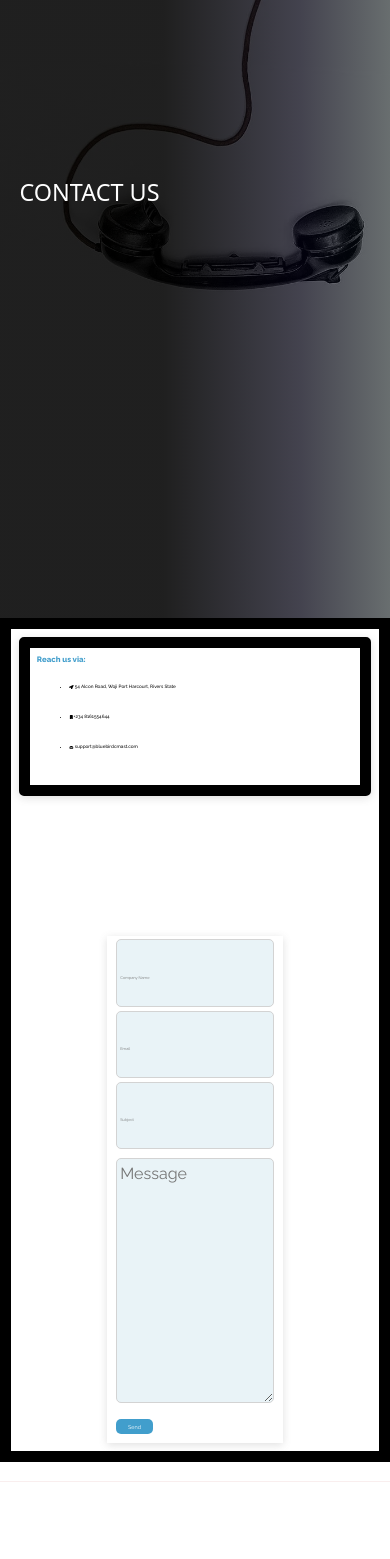
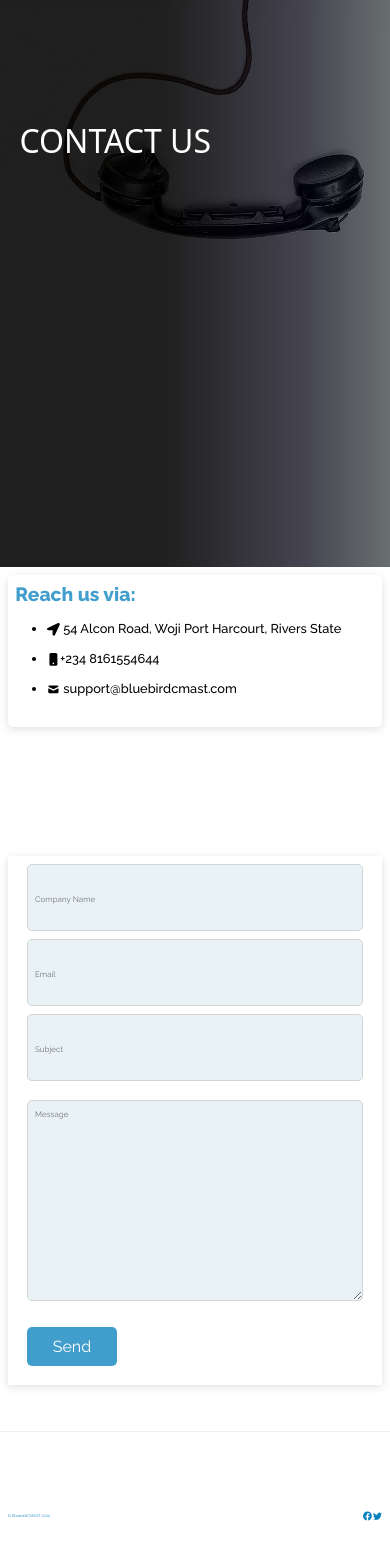
Before and after one commit to Rogue-codes/blu, a React (Create React App) app: page /contact in a window 390 px wide. Shown: the part 300-1859 px from the top of the page. Built offline with nearby package versions, Linux system fonts and the light colour scheme; the HTML template or start-up script is replaced by a standard one; a web font is replaced by a local one.

Commit message:
media query

```diff
--- a/src/Components/About.jsx
+++ b/src/Components/About.jsx
@@ -7,6 +7,9 @@ import Aos from 'aos'
 import "aos/dist/aos.css"
 
 const First = styled.div`
+    @media (max-width:450px) {
+      margin-top: -20%;
+    }
     margin-top: -7%;
     width: 100%;
     height: 100vh;
@@ -29,6 +32,9 @@ const Card = styled.div`
     justify-content: center;
     align-items: flex-start;
     h1{
+        @media (max-width:450px) {
+            font-size: 2rem;
+        }
         font-size: 6vw;
         color: #fff;
     }
@@ -45,10 +51,6 @@ const SecondSEction = styled.section`
         margin-top: 0%;
         flex-direction: column;
         gap: 10%;
-        border: 11px solid #000;
-    }
-    .left{
-
     }
     .right{
         width: 50%;
@@ -58,9 +60,15 @@ const SecondSEction = styled.section`
         -webkit-background-size:cover;
         -moz-background-size:cover;
         -o-background-size:cover;
+        @media (max-width:450px) {
+            width: 100%;
+        }
     }
 `
 const ThirdSection = styled.div`
+    @media (max-width:450px) {
+        margin-top: 10%;
+    }
     width: 100%;
     height: 70vh;
     background: url(${cld});
@@ -74,26 +82,37 @@ const ThirdSection = styled.div`
     align-items: center;
 `
 const Banner = styled.div`
+    @media (max-width:450px) {
+        width: 80%;
+        height: 60%;
+    }
     width: 40%;
     height: 55%;
     background: ${props => props.bg};
     padding: 2%;
     h1{
+        @media (max-width:450px) {
+            font-size: 1.2rem;
+        }
         font-size: 2vw;
         color:#067fbcfc;
     }
     p{
+        @media (max-width:450px) {
+            font-size: .7rem;
+            font-family: 'Raleway', sans-serif;
+        }
         font-size: 1.2vw;
     }
 `
 const Left = styled.div`
     color:${props => props.cl};
- @media (max-width:450px) {
+        @media (max-width:450px) {
             margin-top: 0%;
             width: 100%;
             flex-direction: column;
             height: auto;
-            border: 11px solid #000;
+            margin-bottom: 10%;
         }
         width: 50%;
         height: 60vh;
@@ -107,10 +126,16 @@ const Left = styled.div`
         box-shadow: rgba(99, 99, 99, 0.2) 0px 2px 8px 0px;
         font-family: 'Raleway', sans-serif;
         h1{
+            @media (max-width:450px) {
+              font-size: 1.2rem;
+            }
             font-size: 3vw;
             font-weight: 800;
         }
         p{
+            @media (max-width:450px) {
+              font-size: .8rem;
+            }
             line-height: 30px;
             text-align: justify;
             font-size: 1.2vw;
--- a/src/Components/Contact.jsx
+++ b/src/Components/Contact.jsx
@@ -11,6 +11,9 @@ import toast from 'react-hot-toast'
 import { Toaster } from 'react-hot-toast';
 
 const First = styled.div`
+    @media (max-width:450px) {
+      margin-top: -20%;
+    }
     margin-top: -7%;
     width: 100%;
     height: 100vh;
@@ -27,6 +30,9 @@ const First = styled.div`
 `
 const Card = styled.div`
     h1{
+      @media (max-width:450px) {
+        font-size: 2rem;
+      }
         font-size: 6vw;
         color: #fff;
     }
@@ -44,7 +50,6 @@ const SecondSEction = styled.section`
         margin-top: 0%;
         flex-direction: column;
         gap: 10%;
-        border: 11px solid #000;
     }
     .left{
         @media (max-width:450px) {
@@ -52,7 +57,7 @@ const SecondSEction = styled.section`
             width: 100%;
             flex-direction: column;
             height: auto;
-            border: 11px solid #000;
+            margin-bottom: 15%;
         }
         width: 50%;
         height: 40vh;
@@ -66,18 +71,30 @@ const SecondSEction = styled.section`
         box-shadow: rgba(99, 99, 99, 0.2) 0px 2px 8px 0px;
         font-family: 'Raleway', sans-serif;
         h1{
+            @media (max-width:450px) {
+              font-size: 1.2rem;
+            }
             font-size: 2vw;
             font-weight: 800;
             color: #0680bcc2;
         }
         li{
-            line-height: 30px;
+          @media (max-width:450px) {
+              font-size: .8rem;
+          }
+          line-height: 30px;
             text-align: justify;
             font-size: 1.2vw;
             font-weight: 500;
         }
     }
     .right{
+        @media (max-width:450px) {
+              width: 100%;
+              flex-direction: column;
+              height: auto;
+              margin-bottom: 5%;
+        }
         width: 50%;
         height: auto;
         box-shadow: rgba(99, 99, 99, 0.2) 0px 2px 8px 0px;
@@ -96,10 +113,16 @@ const Form = styled.form`
     border: 1px solid lightgrey;
     height: 8vh;
     padding-left: 2%;
+    @media (max-width:450px) {
+      font-size: .8rem;
+    }
     &:focus{
       outline: none;
     }
     &::placeholder{
+      @media (max-width:450px) {
+        font-size: .5rem;
+      }
       font-size: 1vw;
     }
   }
@@ -114,6 +137,9 @@ const Form = styled.form`
     border-radius: 5px;
     margin-bottom: 5%;
     display: block;
+    @media (max-width:450px) {
+      font-size: 1rem;
+    }
   }
 `
 const List = styled.ul`
@@ -131,8 +157,17 @@ const Textarea =styled.textarea`
     border: 1px solid lightgrey;
     border-radius: 5px;
     padding-top: 2%;
+    @media (max-width:450px) {
+      font-size: .8rem;
+    }
     &:focus{
       outline: none;
+    }
+    &::placeholder{
+      @media (max-width:450px) {
+        font-size: .5rem;
+      }
+      font-size: 1vw;
     }
 `
 
--- a/src/Components/Home.jsx
+++ b/src/Components/Home.jsx
@@ -13,6 +13,9 @@ import "aos/dist/aos.css"
 import { Link } from 'react-router-dom'
 
 const SecondSEction = styled.section`
+    @media (max-width:450px) {
+        flex-direction: column;
+    }
     width: 100%;
     min-height: 100vh;
     display: flex;
@@ -20,19 +23,9 @@ const SecondSEction = styled.section`
     gap: 5%;
     align-items: center;
     padding: 2%;
-    @media (max-width:450px) {
-        margin-top: 0%;
-        flex-direction: column;
-        gap: 10%;
-        border: 11px solid #000;
-    }
     .left{
         @media (max-width:450px) {
-            margin-top: 0%;
             width: 100%;
-            flex-direction: column;
-            height: auto;
-            border: 11px solid #000;
         }
         width: 50%;
         height: 60vh;
@@ -47,10 +40,16 @@ const SecondSEction = styled.section`
         font-family: 'Raleway', sans-serif;
         color: ${props=>[props.cl]};
         h1{
+            @media (max-width:450px) {
+                font-size: 2rem;
+            }
             font-size: 3vw;
             font-weight: 800;
         }
         p{
+            @media (max-width:450px) {
+              font-size: .8rem;
+            }
             line-height: 30px;
             text-align: justify;
             font-size: 1.2vw;
@@ -60,9 +59,6 @@ const SecondSEction = styled.section`
     }
 `
 const ThirdSEction = styled.div`
-    @media (max-width:480px) {
-        display: none;
-    }
     width: 100%;
     height: 100vh;
     display: flex;
@@ -77,6 +73,9 @@ const ThirdSEction = styled.div`
     align-items: center;
     padding: 5%;
     transition: all .3s linear;
+    @media (max-width:480px) {
+        display: none;
+    }
     &:hover{
         .card{
             transition: all .3s linear;
@@ -148,17 +147,34 @@ const FourthSection = styled.section`
         .top{
             height: 50%;
             h1{
+                @media (max-width:450px) {
+                    font-size: 2rem;
+                    margin-top: 15%;
+                }
                 text-align: center;
                 font-size: 4vw;
             }
+            p{
+                text-align: center;
+                margin-bottom: 10%;
+            }
         }
         .bottom{
+            @media (max-width:450px) {
+                flex-direction: column;
+                align-items: center;
+                height: 100vh;
+            }
             height: 50vh;
             width: 100%;
             display: flex;
             justify-content: space-between;
             gap: 5%;
             .filling{
+                @media (max-width:450px) {
+                    width: 100%;
+                    height: 50%;
+                }
                 width: 50%;
                 height: 100%;
                 background:url('https://images.pexels.com/photos/1370294/pexels-photo-1370294.jpeg?auto=compress&cs=tinysrgb&w=1260&h=750&dpr=2');
@@ -179,6 +195,10 @@ const FourthSection = styled.section`
                     filter: none;
                 }
                 p{
+                    @media (max-width:450px) {
+                        font-size: 2rem;
+                        text-align: center;
+                    }
                     font-size: 2vw;
                     letter-spacing: 5px;
                     color: #fff;
@@ -187,6 +207,10 @@ const FourthSection = styled.section`
                 }
             }
             .land{
+                @media (max-width:450px) {
+                    width: 100%;
+                    height: 50%;
+                }
                 width: 50%;
                 height: 100%;
                 background: url(${land});
@@ -207,6 +231,9 @@ const FourthSection = styled.section`
         }
 `
 const FifthSection = styled.div`
+    @media (max-width:450px) {
+        flex-direction: column;
+    }
     width: 100%;
     height: 70vh;
     margin-top: 10%;
@@ -216,6 +243,10 @@ const FifthSection = styled.div`
     align-items: center;
     padding: 4%;
     .left{
+        @media (max-width:450px) {
+            width: 200px;
+            height: 200px;
+        }
         width: 300px;
         height: 300px;
         border-radius: 50%;
@@ -237,6 +268,9 @@ const FifthSection = styled.div`
         }
     }
     .right{
+        @media (max-width:450px) {
+            width: 100%;
+        }
         width: 50%;
         height: 80%;
         display: flex;
@@ -244,16 +278,25 @@ const FifthSection = styled.div`
         justify-content: center;
         padding: 2%;
         h3{
+            @media (max-width:450px) {
+                font-size: 2rem;
+            }
             font-size: 4vw;
             font-weight: 900;
             font-family: 'Roboto Condensed', sans-serif;
         }
         p{
+            @media (max-width:450px) {
+                font-size: 1.2rem;
+            }
             font-size: 2vw;
             font-weight: 500;
             font-family: 'Roboto Condensed', sans-serif;
         }
         .contact{
+            @media (max-width:450px) {
+                font-size: 1rem;
+            }
             width:35% ;
             padding: 2% 5%;
             margin-left: 2%;
@@ -278,6 +321,9 @@ const FifthSection = styled.div`
     }
 `
 const Btn = styled.button`
+    @media (max-width:450px) {
+      font-size: 1rem;
+    }
     padding: 2% 7%;
     font-size: 1.3vw;
     background: ${props => props.bg};
--- a/src/Components/Service.jsx
+++ b/src/Components/Service.jsx
@@ -9,6 +9,9 @@ import Aos from 'aos'
 import "aos/dist/aos.css"
 
 const First = styled.div`
+    @media (max-width:450px) {
+      margin-top: -20%;
+    }
     margin-top: -7%;
     width: 100%;
     height: 100vh;
@@ -31,6 +34,9 @@ const Card = styled.div`
     justify-content: center;
     align-items: flex-start;
     h1{
+        @media (max-width:450px) {
+            font-size: 2rem;
+        }
         font-size: 6vw;
         color: #fff;
     }
@@ -47,7 +53,6 @@ const SecondSEction = styled.section`
         margin-top: 0%;
         flex-direction: column;
         gap: 10%;
-        border: 11px solid #000;
     }
     .left{
         @media (max-width:450px) {
@@ -55,7 +60,194 @@ const SecondSEction = styled.section`
             width: 100%;
             flex-direction: column;
             height: auto;
-            border: 11px solid #000;
+            margin-bottom: 12%;
+        }
+        width: 50%;
+        height: 60vh;
+        border-radius: 5px;
+        display: flex;
+        flex-direction: column;
+        justify-content: center;
+        gap: 5%;
+        align-items: flex-start;
+        padding: 2%;
+        box-shadow: rgba(99, 99, 99, 0.2) 0px 2px 8px 0px;
+        font-family: 'Raleway', sans-serif;
+        h1{
+            @media (max-width:450px) {
+              font-size: 1.2rem;
+            }
+            font-size: 2vw;
+            font-weight: 800;
+            color: #0680bcc2;
+        }
+        li{
+            @media (max-width:450px) {
+              font-size: .8rem;
+            }
+            line-height: 30px;
+            text-align: justify;
+            font-size: 1vw;
+            font-weight: 500;
+        }
+    }
+    .right{
+        width: 50%;
+        height: 50vh;
+        background: url(${serv});
+        background-size: cover;
+        -webkit-background-size:cover;
+        -moz-background-size:cover;
+        -o-background-size:cover;
+        @media (max-width:450px) {
+            width: 100%;
+        }
+    }
+`
+const SecondSEction2 = styled.section`
+    width: 100%;
+    min-height: 100vh;
+    display: flex;
+    justify-content: space-between;
+    gap: 5%;
+    align-items: center;
+    padding: 2%;
+    @media (max-width:450px) {
+        margin-top: 10%;
+        flex-direction: column;
+        gap: 10%;
+    }
+    .left{
+        @media (max-width:450px) {
+            margin-top: 10%;
+            width: 100%;
+            flex-direction: column;
+            height: auto;
+        }
+        width: 50%;
+        height: 60vh;
+        border-radius: 5px;
+        display: flex;
+        flex-direction: column;
+        justify-content: center;
+        gap: 5%;
+        align-items: flex-start;
+        padding: 2%;
+        box-shadow: rgba(99, 99, 99, 0.2) 0px 2px 8px 0px;
+        font-family: 'Raleway', sans-serif;
+        h1{
+            @media (max-width:450px) {
+              font-size: 1.2rem;
+            }
+            font-size: 2vw;
+            font-weight: 800;
+            color: #0680bcc2;
+        }
+        li{
+            @media (max-width:450px) {
+              font-size: .8rem;
+            }
+            line-height: 30px;
+            text-align: justify;
+            font-size: 1vw;
+            font-weight: 500;
+        }
+    }
+    .right{
+        width: 50%;
+        height: 50vh;
+        background: url(${serv2});
+        background-size: cover;
+        -webkit-background-size:cover;
+        -moz-background-size:cover;
+        -o-background-size:cover;
+        @media (max-width:450px) {
+            width: 100%;
+        }
+    }
+`
+const SecondSEction3 = styled.section`
+    width: 100%;
+    min-height: 100vh;
+    display: flex;
+    justify-content: space-between;
+    gap: 5%;
+    align-items: center;
+    padding: 2%;
+    @media (max-width:450px) {
+        margin-top: 0%;
+        flex-direction: column;
+        gap: 10%;
+    }
+    .left{
+        @media (max-width:450px) {
+            margin-top: 0%;
+            width: 100%;
+            flex-direction: column;
+            height: auto;
+            margin-bottom: 12%;
+        }
+        width: 50%;
+        height: 60vh;
+        border-radius: 5px;
+        display: flex;
+        flex-direction: column;
+        justify-content: center;
+        gap: 5%;
+        align-items: flex-start;
+        padding: 2%;
+        box-shadow: rgba(99, 99, 99, 0.2) 0px 2px 8px 0px;
+        font-family: 'Raleway', sans-serif;
+        h1{
+            @media (max-width:450px) {
+              font-size: 1.2rem;
+            }
+            font-size: 2vw;
+            font-weight: 800;
+            color: #0680bcc2;
+        }
+        li{
+            @media (max-width:450px) {
+              font-size: .8rem;
+            }
+            line-height: 30px;
+            text-align: justify;
+            font-size: 1vw;
+            font-weight: 500;
+        }
+    }
+    .right{
+        width: 50%;
+        height: 50vh;
+        background: url(${serv3});
+        background-size: cover;
+        -webkit-background-size:cover;
+        -moz-background-size:cover;
+        -o-background-size:cover;
+        @media (max-width:450px) {
+            width: 100%;
+        }
+    }
+`
+const SecondSEction4 = styled.section`
+    width: 100%;
+    min-height: 100vh;
+    display: flex;
+    justify-content: space-between;
+    gap: 5%;
+    align-items: center;
+    padding: 2%;
+    @media (max-width:450px) {
+        margin-top: 10%;
+        flex-direction: column;
+        gap: 10%;
+    }
+    .left{
+        @media (max-width:450px) {
+            margin-top: 0%;
+            width: 100%;
+            flex-direction: column;
+            height: auto;
         }
         width: 50%;
         height: 60vh;
@@ -72,177 +264,18 @@ const SecondSEction = styled.section`
             font-size: 2vw;
             font-weight: 800;
             color: #0680bcc2;
+            @media (max-width:450px) {
+              font-size: 1.2rem;
+            }
         }
         li{
             line-height: 30px;
             text-align: justify;
             font-size: 1vw;
             font-weight: 500;
-        }
-    }
-    .right{
-        width: 50%;
-        height: 50vh;
-        background: url(${serv});
-        background-size: cover;
-        -webkit-background-size:cover;
-        -moz-background-size:cover;
-        -o-background-size:cover;
-    }
-`
-const SecondSEction2 = styled.section`
-    width: 100%;
-    min-height: 100vh;
-    display: flex;
-    justify-content: space-between;
-    gap: 5%;
-    align-items: center;
-    padding: 2%;
-    @media (max-width:450px) {
-        margin-top: 0%;
-        flex-direction: column;
-        gap: 10%;
-        border: 11px solid #000;
-    }
-    .left{
-        @media (max-width:450px) {
-            margin-top: 0%;
-            width: 100%;
-            flex-direction: column;
-            height: auto;
-            border: 11px solid #000;
-        }
-        width: 50%;
-        height: 60vh;
-        border-radius: 5px;
-        display: flex;
-        flex-direction: column;
-        justify-content: center;
-        gap: 5%;
-        align-items: flex-start;
-        padding: 2%;
-        box-shadow: rgba(99, 99, 99, 0.2) 0px 2px 8px 0px;
-        font-family: 'Raleway', sans-serif;
-        h1{
-            font-size: 2vw;
-            font-weight: 800;
-            color: #0680bcc2;
-        }
-        li{
-            line-height: 30px;
-            text-align: justify;
-            font-size: 1vw;
-            font-weight: 500;
-        }
-    }
-    .right{
-        width: 50%;
-        height: 50vh;
-        background: url(${serv2});
-        background-size: cover;
-        -webkit-background-size:cover;
-        -moz-background-size:cover;
-        -o-background-size:cover;
-    }
-`
-const SecondSEction3 = styled.section`
-    width: 100%;
-    min-height: 100vh;
-    display: flex;
-    justify-content: space-between;
-    gap: 5%;
-    align-items: center;
-    padding: 2%;
-    @media (max-width:450px) {
-        margin-top: 0%;
-        flex-direction: column;
-        gap: 10%;
-        border: 11px solid #000;
-    }
-    .left{
-        @media (max-width:450px) {
-            margin-top: 0%;
-            width: 100%;
-            flex-direction: column;
-            height: auto;
-            border: 11px solid #000;
-        }
-        width: 50%;
-        height: 60vh;
-        border-radius: 5px;
-        display: flex;
-        flex-direction: column;
-        justify-content: center;
-        gap: 5%;
-        align-items: flex-start;
-        padding: 2%;
-        box-shadow: rgba(99, 99, 99, 0.2) 0px 2px 8px 0px;
-        font-family: 'Raleway', sans-serif;
-        h1{
-            font-size: 2vw;
-            font-weight: 800;
-            color: #0680bcc2;
-        }
-        li{
-            line-height: 30px;
-            text-align: justify;
-            font-size: 1vw;
-            font-weight: 500;
-        }
-    }
-    .right{
-        width: 50%;
-        height: 50vh;
-        background: url(${serv3});
-        background-size: cover;
-        -webkit-background-size:cover;
-        -moz-background-size:cover;
-        -o-background-size:cover;
-    }
-`
-const SecondSEction4 = styled.section`
-    width: 100%;
-    min-height: 100vh;
-    display: flex;
-    justify-content: space-between;
-    gap: 5%;
-    align-items: center;
-    padding: 2%;
-    @media (max-width:450px) {
-        margin-top: 0%;
-        flex-direction: column;
-        gap: 10%;
-        border: 11px solid #000;
-    }
-    .left{
-        @media (max-width:450px) {
-            margin-top: 0%;
-            width: 100%;
-            flex-direction: column;
-            height: auto;
-            border: 11px solid #000;
-        }
-        width: 50%;
-        height: 60vh;
-        border-radius: 5px;
-        display: flex;
-        flex-direction: column;
-        justify-content: center;
-        gap: 5%;
-        align-items: flex-start;
-        padding: 2%;
-        box-shadow: rgba(99, 99, 99, 0.2) 0px 2px 8px 0px;
-        font-family: 'Raleway', sans-serif;
-        h1{
-            font-size: 2vw;
-            font-weight: 800;
-            color: #0680bcc2;
-        }
-        li{
-            line-height: 30px;
-            text-align: justify;
-            font-size: 1vw;
-            font-weight: 500;
+            @media (max-width:450px) {
+              font-size: .8rem;
+            }
         }
     }
     .right{
@@ -253,6 +286,10 @@ const SecondSEction4 = styled.section`
         -webkit-background-size:cover;
         -moz-background-size:cover;
         -o-background-size:cover;
+        @media (max-width:450px) {
+            width: 100%;
+            margin-bottom: 10%;
+        }
     }
 `
 const List = styled.ul`
--- a/src/index.css
+++ b/src/index.css
@@ -71,8 +71,11 @@
   color: #067fbcfe;
 }
 @media (max-width:450px) {
+  .carousel-container .carousel-slide{
+    height: 50%;
+  }
   .carousel-container{
-    margin-top: 0%;
+    margin-top: -20%;
   }
   .caption{
     height: 25vh;
```
Lines whose indentation alone changed are shown as unchanged.
